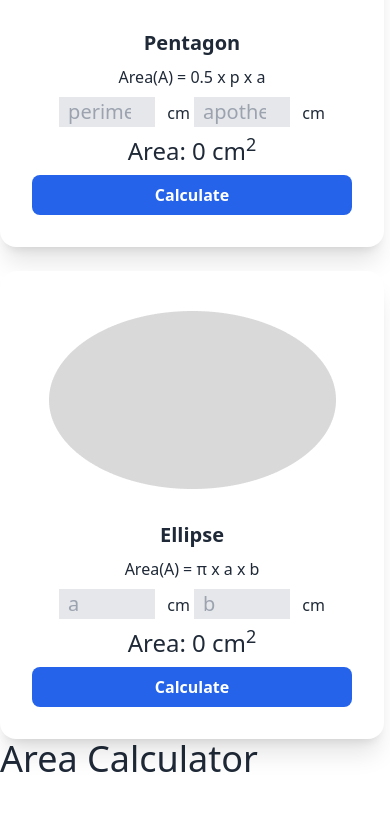
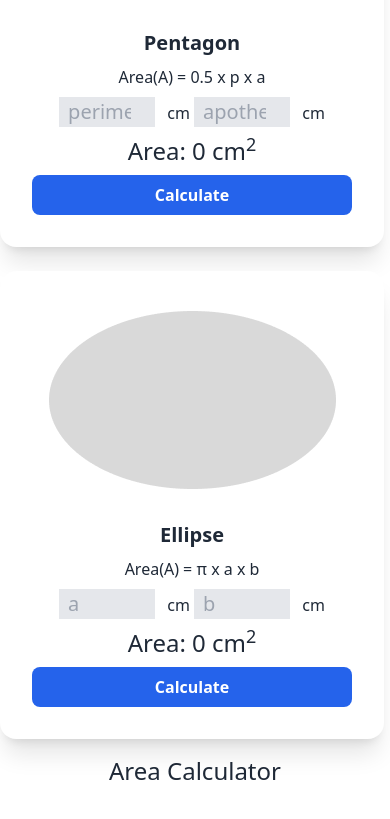
Before and after one commit to MdMehediHasan22/geometry-calculator, a plain HTML site: page index.html in a window 390 px wide. Shown: the part 2236-3055 px from the top of the page. Before the commit the page ends 3019 px from the top, so only its background shows below. Drawn offline with nearby package versions, Linux system fonts and the light colour scheme.

Commit message:
responsive the area calculation part

```diff
--- a/index.html
+++ b/index.html
@@ -147,10 +147,11 @@
 
             </div>
             <!-- area calculator -->
-             <div class="w-[400px]">
-                <div class="text-4xl">Area Calculator</div>
-                <div id="calculation-entry"></div>
-             </div>
+            <div class="w-full max-w-md mx-auto p-4 sm:p-6 lg:w-[400px]">
+                <div class="text-2xl sm:text-3xl lg:text-4xl text-center mb-4">Area Calculator</div>
+                <div id="calculation-entry" class="space-y-2"></div>
+            </div>
+
         </div>
     </main>
     <script src="/scripts/utilities.js"></script>
```
